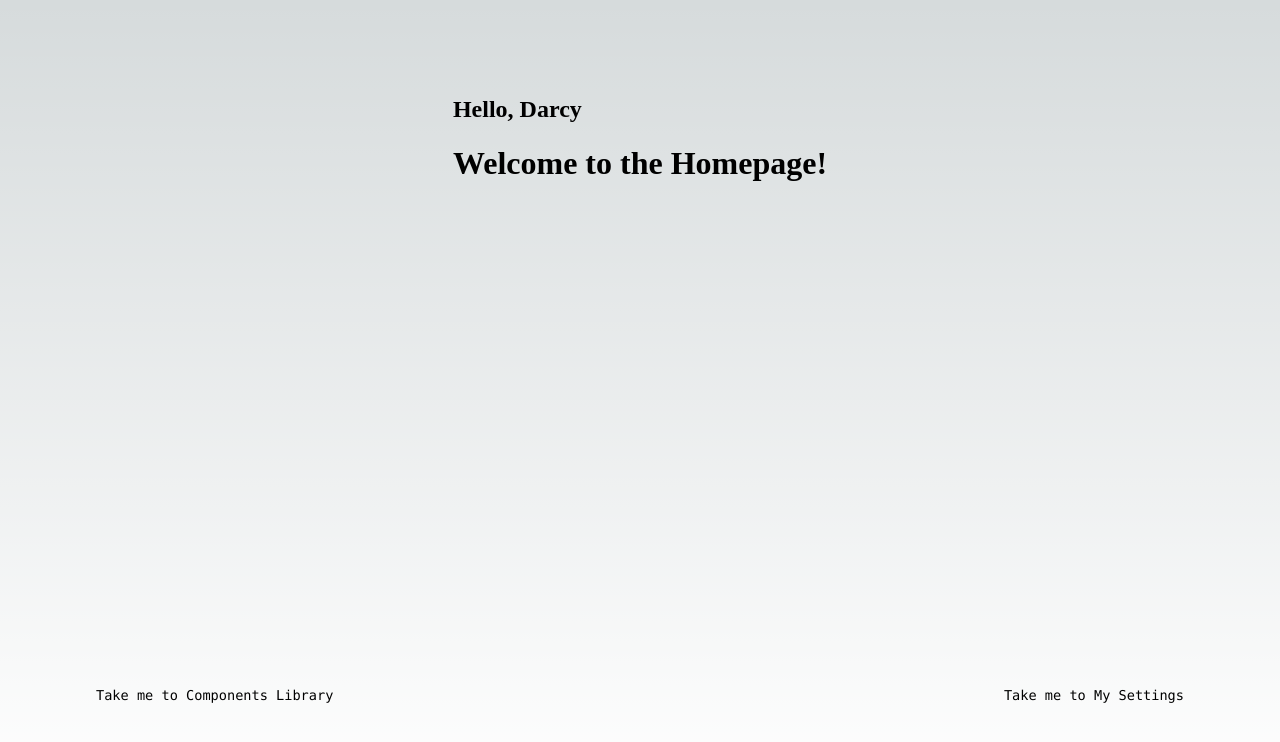
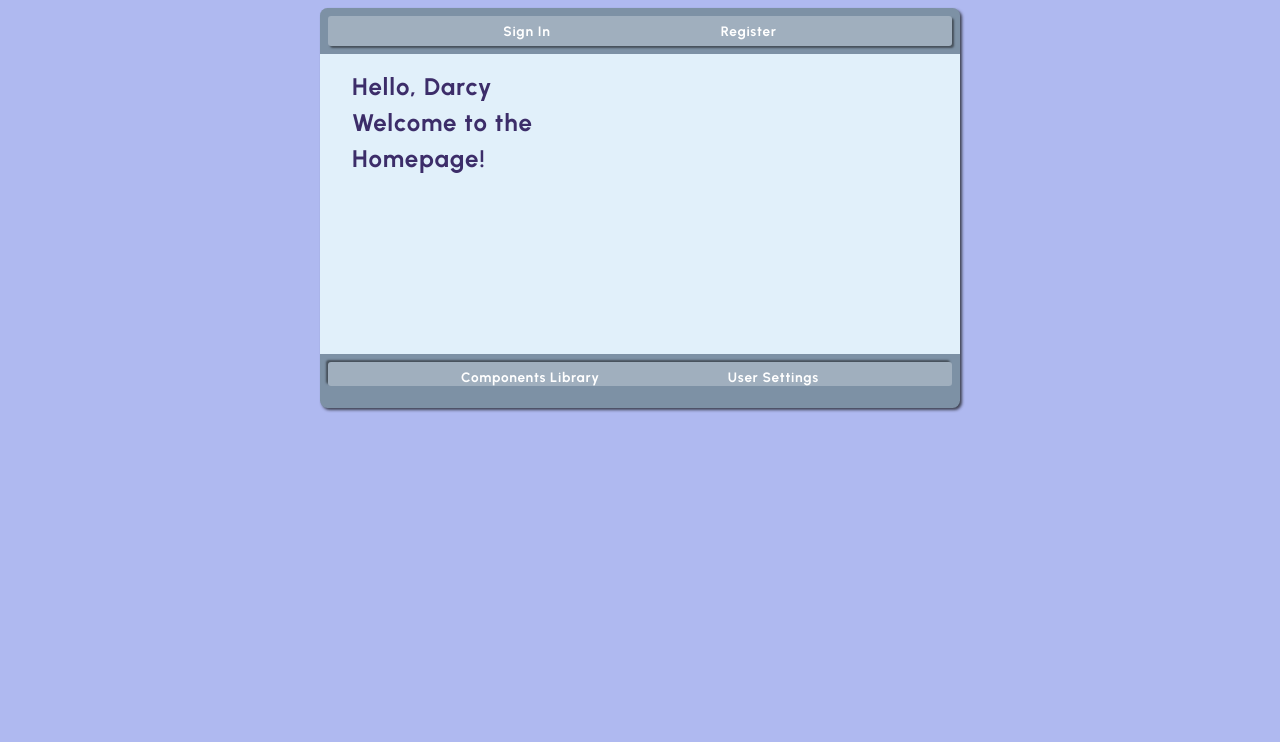
Before and after one commit to fullstackaubrey/compsWithNextjs, a Next.js app: page / in a window 1280 px wide. Shown: the top 742 px of the page. Built offline with nearby package versions, Linux system fonts and the light colour scheme.

Commit message:
added tailwind styling

```diff
--- a/package.json
+++ b/package.json
@@ -9,7 +9,7 @@
     "lint": "next lint"
   },
   "dependencies": {
-    "@next/font": "13.1.6",
+    "@next/font": "^13.1.6",
     "eslint": "8.33.0",
     "eslint-config-next": "13.1.6",
     "next": "13.1.6",
@@ -17,5 +17,8 @@
     "react-dom": "18.2.0",
     "react-icons": "^4.7.1",
     "tachyons": "^4.12.0"
+  },
+  "devDependencies": {
+    "tailwindcss": "^3.2.6"
   }
 }
--- a/src/components/Radio/Radio.comp.js
+++ b/src/components/Radio/Radio.comp.js
@@ -31,7 +31,7 @@ function Radio() {
             {day.title}
           </p>
           <input
-            className="pointer ma2 w1"
+            className="pointer ma2 w1 bg-white"
             type="checkbox"
             onClick={checkboxHandler}
           />
--- a/src/pages/_app.js
+++ b/src/pages/_app.js
@@ -1,6 +1,11 @@
 import '@/styles/globals.css'
-import tachyons from 'tachyons';
+import { Urbanist } from '@next/font/google'
+const urbanist = Urbanist({ weight: ["700"], subsets: ['latin'] })
 
-export default function App({ Component, pageProps}) {
-  return <Component {...pageProps} />
+export default function App({ Component, pageProps }) {
+  return (
+    <main className={urbanist.className}>
+      <Component {...pageProps} />
+    </main>
+  )
 }
--- a/src/pages/index.js
+++ b/src/pages/index.js
@@ -1,34 +1,32 @@
 import Link from 'next/link';
-import Head from 'next/head'
-import { Inter } from '@next/font/google'
-import styles from '@/styles/Home.module.css'
+import Head from 'next/head';
+import styles from '../styles/homePage.module.css';
 
-const inter = Inter({ subsets: ['latin'] })
-
-export default function Home() {
+export default function HomePage() {
   const name = "Darcy"; //allow users to change name in settings
-
   return (
-    <div>
+    <div className={styles.homepage}>
       <Head>
         <title>Homepage</title>
-        <meta name="description" content="Generated by create next app" />
+        <meta name="description" content="practice ticket" />
         <meta name="viewport" content="width=device-width, initial-scale=1" />
         <link rel="icon" href="/favicon.ico" />
       </Head>
-
       <main className={styles.main}>
-
-        <section>
-          <h2>Hello, {name}</h2>
-          <h1>Welcome to the Homepage!</h1>
+        <nav className={styles.usernav}>
+          <Link href="/signin">Sign In</Link>
+          <Link href="/register">Register</Link>
+        </nav>
+        <section className={styles.section}>
+          <header className={styles.header}>
+            <h1>Hello, {name}</h1>
+            <h3>Welcome to the Homepage!</h3>
+          </header>
         </section>
-
-        <div className={styles.description}>
-          <Link href="/components">Take me to Components Library</Link>
-          <Link href="/settings">Take me to My Settings</Link>
-        </div>
-
+        <nav className={styles.navroute}>
+          <Link href="/components">Components Library</Link>
+          <Link href="/settings">User Settings</Link>
+        </nav>
       </main>
     </div>
   )
--- a/src/styles/Home.module.css
+++ /dev/null
@@ -1,278 +0,0 @@
-.main {
-  display: flex;
-  flex-direction: column;
-  justify-content: space-between;
-  align-items: center;
-  padding: 6rem;
-  min-height: 100vh;
-}
-
-.description {
-  display: inherit;
-  justify-content: inherit;
-  align-items: inherit;
-  font-size: 0.85rem;
-  max-width: var(--max-width);
-  width: 100%;
-  z-index: 2;
-  font-family: var(--font-mono);
-}
-
-.description a {
-  display: flex;
-  justify-content: center;
-  align-items: center;
-  gap: 0.5rem;
-}
-
-.description p {
-  position: relative;
-  margin: 0;
-  padding: 1rem;
-  background-color: rgba(var(--callout-rgb), 0.5);
-  border: 1px solid rgba(var(--callout-border-rgb), 0.3);
-  border-radius: var(--border-radius);
-}
-
-.code {
-  font-weight: 700;
-  font-family: var(--font-mono);
-}
-
-.grid {
-  display: grid;
-  grid-template-columns: repeat(4, minmax(25%, auto));
-  width: var(--max-width);
-  max-width: 100%;
-}
-
-.card {
-  padding: 1rem 1.2rem;
-  border-radius: var(--border-radius);
-  background: rgba(var(--card-rgb), 0);
-  border: 1px solid rgba(var(--card-border-rgb), 0);
-  transition: background 200ms, border 200ms;
-}
-
-.card span {
-  display: inline-block;
-  transition: transform 200ms;
-}
-
-.card h2 {
-  font-weight: 600;
-  margin-bottom: 0.7rem;
-}
-
-.card p {
-  margin: 0;
-  opacity: 0.6;
-  font-size: 0.9rem;
-  line-height: 1.5;
-  max-width: 30ch;
-}
-
-.center {
-  display: flex;
-  justify-content: center;
-  align-items: center;
-  position: relative;
-  padding: 4rem 0;
-}
-
-.center::before {
-  background: var(--secondary-glow);
-  border-radius: 50%;
-  width: 480px;
-  height: 360px;
-  margin-left: -400px;
-}
-
-.center::after {
-  background: var(--primary-glow);
-  width: 240px;
-  height: 180px;
-  z-index: -1;
-}
-
-.center::before,
-.center::after {
-  content: '';
-  left: 50%;
-  position: absolute;
-  filter: blur(45px);
-  transform: translateZ(0);
-}
-
-.logo,
-.thirteen {
-  position: relative;
-}
-
-.thirteen {
-  display: flex;
-  justify-content: center;
-  align-items: center;
-  width: 75px;
-  height: 75px;
-  padding: 25px 10px;
-  margin-left: 16px;
-  transform: translateZ(0);
-  border-radius: var(--border-radius);
-  overflow: hidden;
-  box-shadow: 0px 2px 8px -1px #0000001a;
-}
-
-.thirteen::before,
-.thirteen::after {
-  content: '';
-  position: absolute;
-  z-index: -1;
-}
-
-/* Conic Gradient Animation */
-.thirteen::before {
-  animation: 6s rotate linear infinite;
-  width: 200%;
-  height: 200%;
-  background: var(--tile-border);
-}
-
-/* Inner Square */
-.thirteen::after {
-  inset: 0;
-  padding: 1px;
-  border-radius: var(--border-radius);
-  background: linear-gradient(
-    to bottom right,
-    rgba(var(--tile-start-rgb), 1),
-    rgba(var(--tile-end-rgb), 1)
-  );
-  background-clip: content-box;
-}
-
-/* Enable hover only on non-touch devices */
-@media (hover: hover) and (pointer: fine) {
-  .card:hover {
-    background: rgba(var(--card-rgb), 0.1);
-    border: 1px solid rgba(var(--card-border-rgb), 0.15);
-  }
-
-  .card:hover span {
-    transform: translateX(4px);
-  }
-}
-
-@media (prefers-reduced-motion) {
-  .thirteen::before {
-    animation: none;
-  }
-
-  .card:hover span {
-    transform: none;
-  }
-}
-
-/* Mobile */
-@media (max-width: 700px) {
-  .content {
-    padding: 4rem;
-  }
-
-  .grid {
-    grid-template-columns: 1fr;
-    margin-bottom: 120px;
-    max-width: 320px;
-    text-align: center;
-  }
-
-  .card {
-    padding: 1rem 2.5rem;
-  }
-
-  .card h2 {
-    margin-bottom: 0.5rem;
-  }
-
-  .center {
-    padding: 8rem 0 6rem;
-  }
-
-  .center::before {
-    transform: none;
-    height: 300px;
-  }
-
-  .description {
-    font-size: 0.8rem;
-  }
-
-  .description a {
-    padding: 1rem;
-  }
-
-  .description p,
-  .description div {
-    display: flex;
-    justify-content: center;
-    position: fixed;
-    width: 100%;
-  }
-
-  .description p {
-    align-items: center;
-    inset: 0 0 auto;
-    padding: 2rem 1rem 1.4rem;
-    border-radius: 0;
-    border: none;
-    border-bottom: 1px solid rgba(var(--callout-border-rgb), 0.25);
-    background: linear-gradient(
-      to bottom,
-      rgba(var(--background-start-rgb), 1),
-      rgba(var(--callout-rgb), 0.5)
-    );
-    background-clip: padding-box;
-    backdrop-filter: blur(24px);
-  }
-
-  .description div {
-    align-items: flex-end;
-    pointer-events: none;
-    inset: auto 0 0;
-    padding: 2rem;
-    height: 200px;
-    background: linear-gradient(
-      to bottom,
-      transparent 0%,
-      rgb(var(--background-end-rgb)) 40%
-    );
-    z-index: 1;
-  }
-}
-
-/* Tablet and Smaller Desktop */
-@media (min-width: 701px) and (max-width: 1120px) {
-  .grid {
-    grid-template-columns: repeat(2, 50%);
-  }
-}
-
-@media (prefers-color-scheme: dark) {
-  .vercelLogo {
-    filter: invert(1);
-  }
-
-  .logo,
-  .thirteen img {
-    filter: invert(1) drop-shadow(0 0 0.3rem #ffffff70);
-  }
-}
-
-@keyframes rotate {
-  from {
-    transform: rotate(360deg);
-  }
-  to {
-    transform: rotate(0deg);
-  }
-}
--- a/src/styles/globals.css
+++ b/src/styles/globals.css
@@ -1,107 +1,24 @@
+@tailwind base;
+@tailwind components;
+@tailwind utilities;
+
 :root {
-  --max-width: 1100px;
-  --border-radius: 12px;
-  --font-mono: ui-monospace, Menlo, Monaco, 'Cascadia Mono', 'Segoe UI Mono',
-    'Roboto Mono', 'Oxygen Mono', 'Ubuntu Monospace', 'Source Code Pro',
-    'Fira Mono', 'Droid Sans Mono', 'Courier New', monospace;
-
-  --foreground-rgb: 0, 0, 0;
-  --background-start-rgb: 214, 219, 220;
-  --background-end-rgb: 255, 255, 255;
-
-  --primary-glow: conic-gradient(
-    from 180deg at 50% 50%,
-    #16abff33 0deg,
-    #0885ff33 55deg,
-    #54d6ff33 120deg,
-    #0071ff33 160deg,
-    transparent 360deg
-  );
-  --secondary-glow: radial-gradient(
-    rgba(255, 255, 255, 1),
-    rgba(255, 255, 255, 0)
-  );
-
-  --tile-start-rgb: 239, 245, 249;
-  --tile-end-rgb: 228, 232, 233;
-  --tile-border: conic-gradient(
-    #00000080,
-    #00000040,
-    #00000030,
-    #00000020,
-    #00000010,
-    #00000010,
-    #00000080
-  );
-
-  --callout-rgb: 238, 240, 241;
-  --callout-border-rgb: 172, 175, 176;
-  --card-rgb: 180, 185, 188;
-  --card-border-rgb: 131, 134, 135;
+  font-size: 1rem;
 }
 
-@media (prefers-color-scheme: dark) {
-  :root {
-    --foreground-rgb: 255, 255, 255;
-    --background-start-rgb: 0, 0, 0;
-    --background-end-rgb: 0, 0, 0;
-
-    --primary-glow: radial-gradient(rgba(1, 65, 255, 0.4), rgba(1, 65, 255, 0));
-    --secondary-glow: linear-gradient(
-      to bottom right,
-      rgba(1, 65, 255, 0),
-      rgba(1, 65, 255, 0),
-      rgba(1, 65, 255, 0.3)
-    );
-
-    --tile-start-rgb: 2, 13, 46;
-    --tile-end-rgb: 2, 5, 19;
-    --tile-border: conic-gradient(
-      #ffffff80,
-      #ffffff40,
-      #ffffff30,
-      #ffffff20,
-      #ffffff10,
-      #ffffff10,
-      #ffffff80
-    );
-
-    --callout-rgb: 20, 20, 20;
-    --callout-border-rgb: 108, 108, 108;
-    --card-rgb: 100, 100, 100;
-    --card-border-rgb: 200, 200, 200;
-  }
+:root body {
+  background-color: rgb(175, 185, 240);
 }
 
-* {
-  box-sizing: border-box;
-  padding: 0;
-  margin: 0;
+:any-link, :any-link:visited {
+  text-decoration: none;
+  letter-spacing: .75px;
+  font-size: .85rem;
+  color: white;
 }
 
-html,
-body {
-  max-width: 100vw;
-  overflow-x: hidden;
+:any-link:hover {
+  transition-duration: 400ms;
+  transform: scale(1.1);
+  color:rgb(60, 45, 105);
 }
-
-body {
-  color: rgb(var(--foreground-rgb));
-  background: linear-gradient(
-      to bottom,
-      transparent,
-      rgb(var(--background-end-rgb))
-    )
-    rgb(var(--background-start-rgb));
-}
-
-a {
-  color: inherit;
-  text-decoration: none;
-}
-
-@media (prefers-color-scheme: dark) {
-  html {
-    color-scheme: dark;
-  }
-}
--- /dev/null
+++ b/src/styles/homePage.module.css
@@ -0,0 +1,66 @@
+@tailwind base;
+@tailwind components;
+@tailwind utilities;
+
+.homepage {
+  width: 50vw;
+  height: 50vh;
+  top: 1vh;
+  left: 25%;
+  right: 25%;
+  position: relative;
+  display: flex;
+  justify-content: center;
+}
+
+.main {
+  width: 100%;
+  height: 100%;
+  border-radius: 7.5px;
+  box-shadow: 2px 2px 3px rgba(15, 15, 15, 0.7);
+  background-color: rgb(125, 145, 165);
+}
+
+.section {
+  cursor: pointer;
+  width: 100%;
+  height: 75%;
+  background-color:rgb(225, 240, 250);
+}
+
+.header {
+  width: 50%;
+  top: 5%;
+  left: 5%;
+  position: relative;
+  display: flex;
+  flex-direction: column;
+  font-size: 1.5rem;
+  letter-spacing: 1px;
+  color:rgb(60, 45, 105);
+}
+
+.usernav {
+  top: 0vh;
+  position: sticky;
+  display: flex;
+  justify-content: space-evenly;
+  margin: 1vh;
+  padding: 5px;
+  border-radius: 3px;
+  box-shadow: 2px 2px 2px rgba(15, 15, 15, 0.5);
+  background-color:rgb(160, 175, 190);
+}
+
+.navroute {
+  bottom: 0vh;
+  height: 3vh;
+  position: sticky;
+  display: flex;
+  justify-content: space-evenly;
+  margin: 1vh;
+  padding: 5px;
+  border-radius: 3px;
+  box-shadow: -2px -2px 2px rgba(15, 15, 15, 0.5);
+  background-color:rgb(160, 175, 190);
+}
--- /dev/null
+++ b/tailwind.config.js
@@ -0,0 +1,8 @@
+/** @type {import('tailwindcss').Config} */
+module.exports = {
+  content: ["./src/**/*.{html,js}"],
+  theme: {
+    extend: {},
+  },
+  plugins: [],
+}
```
Also changed, not shown: 1 other file (tests, documents, lock files or other folders).
